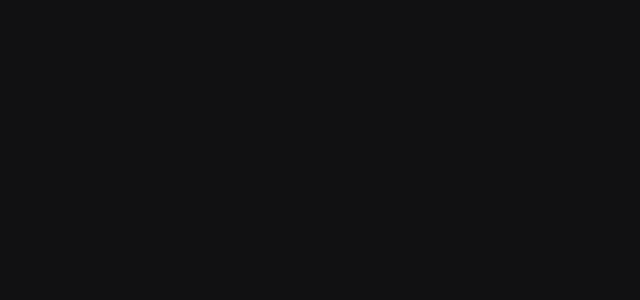
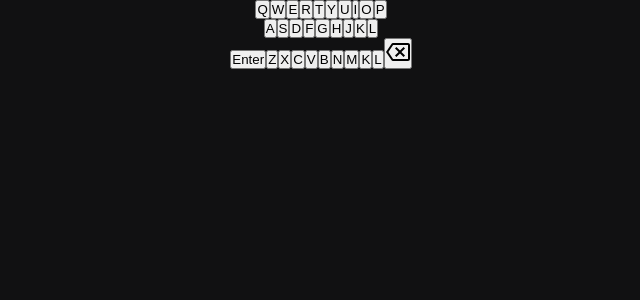
Before and after one commit to DevlinRocha/vvordle, a Vue app: page / in a window 1280 px wide. Shown: the top 300 px of the page, without its empty margins (319-959 px from the left). Built offline with nearby package versions, Linux system fonts and the light colour scheme.

Commit message:
Add Keyboard component to App

```diff
--- a/src/App.vue
+++ b/src/App.vue
@@ -1,6 +1,10 @@
-<script setup lang="ts"></script>
+<script setup lang="ts">
+import Keyboard from "./components/Keyboard.vue";
+</script>
 
-<template></template>
+<template>
+  <Keyboard />
+</template>
 
 <style>
 *,
```
